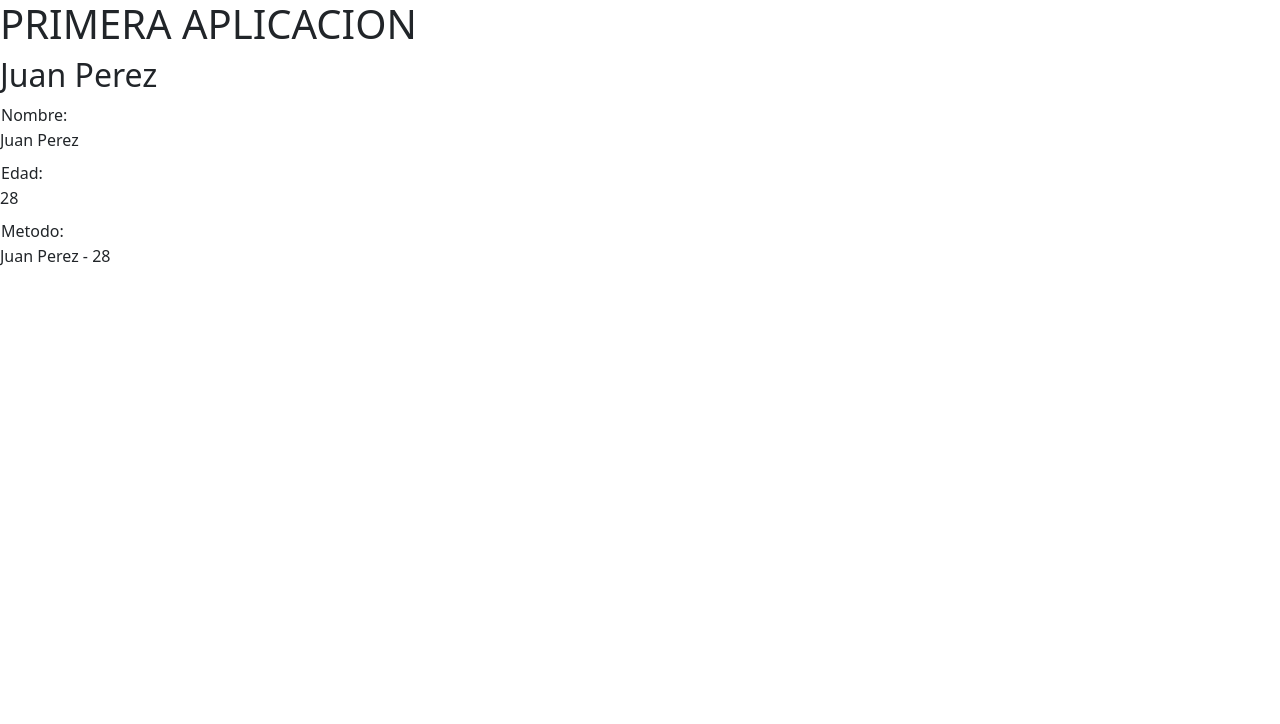
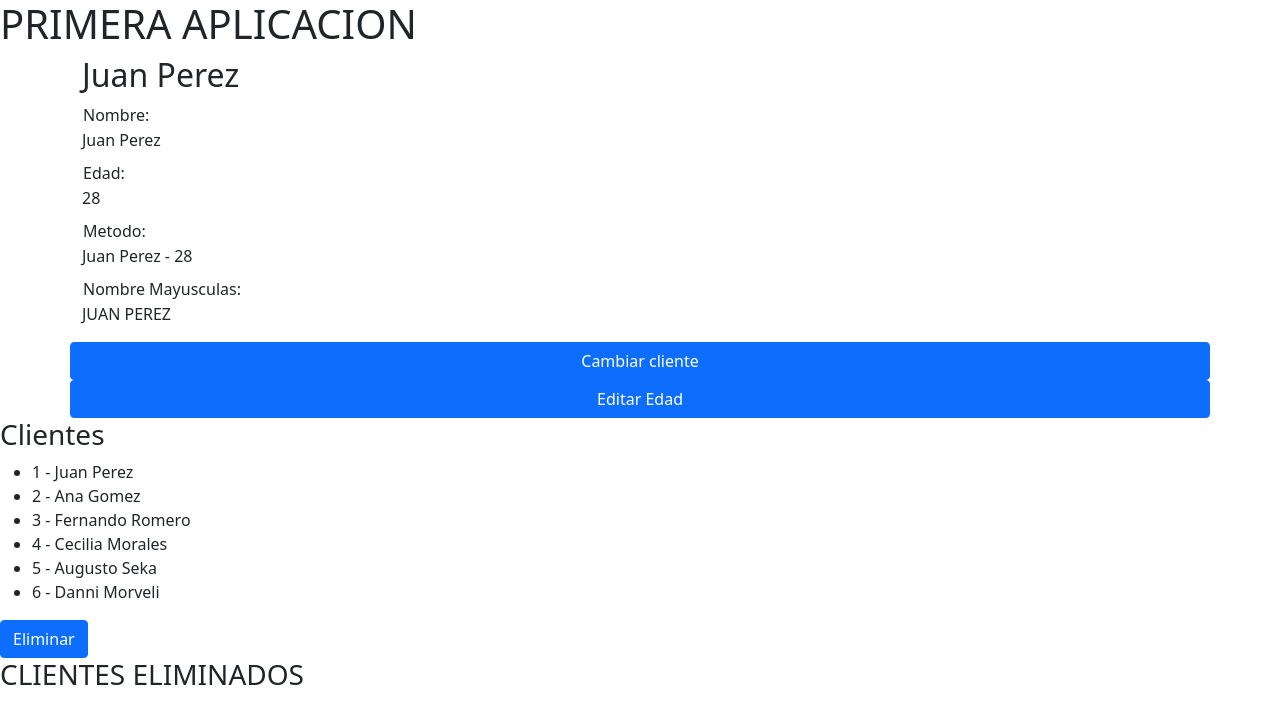
Before and after one commit to DanniHMG/base, an Angular app: page / in a window 1280 px wide. Shown: the top 724 px of the page. Built offline with nearby package versions, Linux system fonts and the light colour scheme.

Commit message:
Ultimo cambio 10-10-2021

```diff
--- a/src/app/app.module.ts
+++ b/src/app/app.module.ts
@@ -2,13 +2,15 @@ import { NgModule } from '@angular/core';
 import { BrowserModule } from '@angular/platform-browser';
 
 import { AppComponent } from './app.component';
-import { ClienteComponent } from './cliente/cliente.component';
+import { ClienteComponent } from './clientes/cliente/cliente.component';
+import { ListaclientesComponent } from './clientes/listaclientes/listaclientes.component';
 
 
 @NgModule({
   declarations: [
     AppComponent,
-    ClienteComponent
+    ClienteComponent,
+    ListaclientesComponent
   ],
   imports: [
     BrowserModule
--- a/src/app/cliente/cliente.component.html
+++ /dev/null
@@ -1,9 +0,0 @@
-<h2> {{ nombre }} </h2>
-<dl>
-    <td> Nombre: </td>
-    <dd> {{ nombre }} </dd>
-    <td> Edad: </td>
-    <dd> {{ edad }} </dd>
-    <td> Metodo: </td>
-    <dd> {{ recibirDatos() }} </dd>
-</dl>
--- /dev/null
+++ b/src/app/clientes/cliente/cliente.component.html
@@ -0,0 +1,18 @@
+<div class="container">
+    <h2> {{ nombre }} </h2>
+    <dl>
+        <td> Nombre: </td>
+        <dd> {{ nombre }} </dd>
+        <td> Edad: </td>
+        <dd> {{ edad }} </dd>
+        <td> Metodo: </td>
+        <dd> {{ recibirDatos() }} </dd>
+        <td> Nombre Mayusculas: </td>
+        <dd> {{ nombreMayuscula }} </dd>
+    </dl>
+    <div class="row">
+        <button type="button" class="btn btn-primary" (click) = "cambiarNombre()" >Cambiar cliente</button>
+        <button type="button" class="btn btn-primary" (click) ="cambiarEdad()">Editar Edad</button>
+    </div>
+</div>
+<app-listaclientes></app-listaclientes>
--- a/src/app/cliente/cliente.component.ts
+++ b/src/app/clientes/cliente/cliente.component.ts
@@ -9,7 +9,19 @@ export class ClienteComponent {
     nombre: string = "Juan Perez";
     edad: number = 28;
 
+    get nombreMayuscula():string {
+      return this.nombre.toUpperCase();
+    }
+
     recibirDatos(): string {
       return this.nombre + " - " + this.edad;
     }
+
+    cambiarNombre(): void {
+      this.nombre = "Graciela Mendez";
+    }
+
+    cambiarEdad(): void {
+      this.edad = 32;
+    }
 }
--- /dev/null
+++ b/src/app/clientes/listaclientes/listaclientes.component.html
@@ -0,0 +1,12 @@
+<h3>Clientes</h3>
+<ul>
+    <li *ngFor="let cliente of clientes; let i = index ">
+       {{ i + 1}} - {{ cliente }}
+    </li>
+</ul>
+<button type="button" class="btn btn-primary" (click) = "eliminarElemento()">Eliminar</button>
+
+<div *ngIf="clienteEliminado !== 'sin valor'">
+<h3>CLIENTES ELIMINADOS</h3>
+<P> {{ clienteEliminado}} </P>
+</div>
--- /dev/null
+++ b/src/app/clientes/listaclientes/listaclientes.component.ts
@@ -0,0 +1,27 @@
+import { Component, OnInit } from '@angular/core';
+
+@Component({
+  selector: 'app-listaclientes',
+  templateUrl: './listaclientes.component.html',
+  styleUrls: ['./listaclientes.component.css']
+})
+export class ListaclientesComponent implements OnInit {
+
+  clientes: string[] = ["Juan Perez",
+  "Ana Gomez",
+  "Fernando Romero",
+  "Cecilia Morales",
+  "Augusto Seka",
+  "Danni Morveli"];
+
+  clienteEliminado: string = "";
+
+  constructor() { }
+
+  ngOnInit(): void {
+  }
+
+  eliminarElemento(): void {
+    this.clienteEliminado = this.clientes.shift() || "" ;
+  }
+}
```
Also changed, not shown: src/app/clientes/cliente/cliente.component.css (added), src/app/clientes/listaclientes/listaclientes.component.css (added), 1 other file (tests, documents, lock files or other folders).
